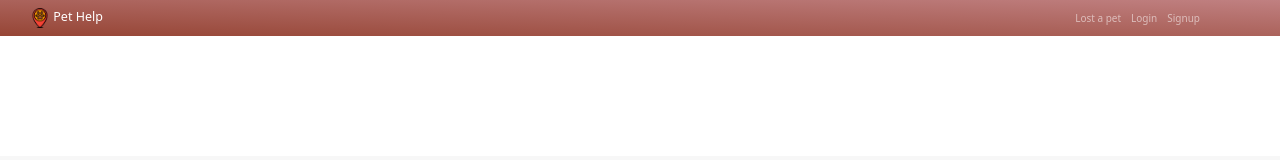
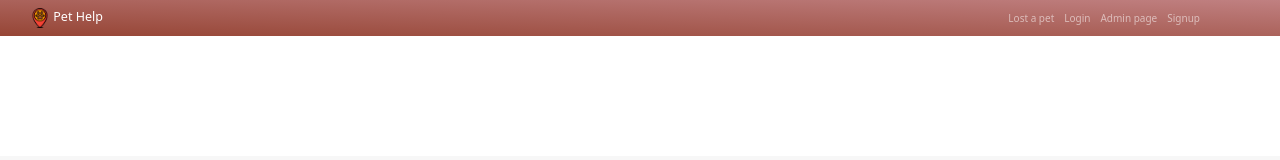
Before and after one commit to pethelp-website/final-project-pethelp, a React (Create React App) app in the folder frontend/: page / in a window 1280 px wide. Shown: the top 160 px of the page. Built offline with nearby package versions, Linux system fonts and the light colour scheme.

Commit message:
add admin link to the navbar

```diff
--- a/frontend/src/components/home/homeheader/HomeHeader.jsx
+++ b/frontend/src/components/home/homeheader/HomeHeader.jsx
@@ -43,6 +43,7 @@ function HomeHeader() {
             <Nav.Link as={Link} to={"/missing-page"}>Lost a pet</Nav.Link>
             {!isLoggedIn && <Nav.Link as={Link} to={"/login"} >Login</Nav.Link>}
             {isLoggedIn &&<Nav.Link as={Link} to={"/user-page"}>My account</Nav.Link> }
+            <Nav.Link as={Link} to={"/adm-page"}>Admin page</Nav.Link>
             {!isLoggedIn && <Nav.Link className='link'as={Link} to={"/sign-up"}>Signup</Nav.Link>}
             {isLoggedIn && <Nav.Link  onClick={() => endLoginSession()}>Logout</Nav.Link>}
           </Nav>
```
